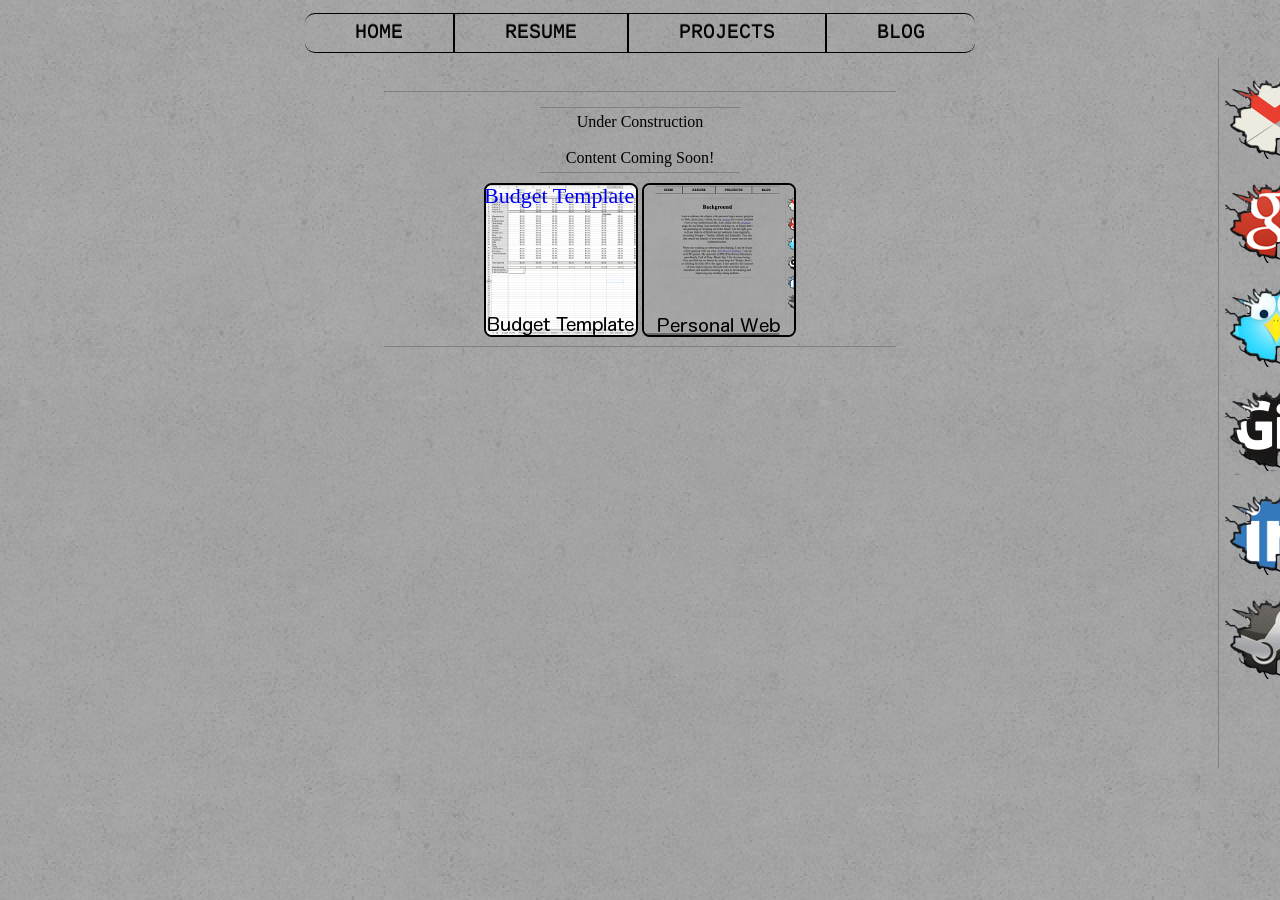
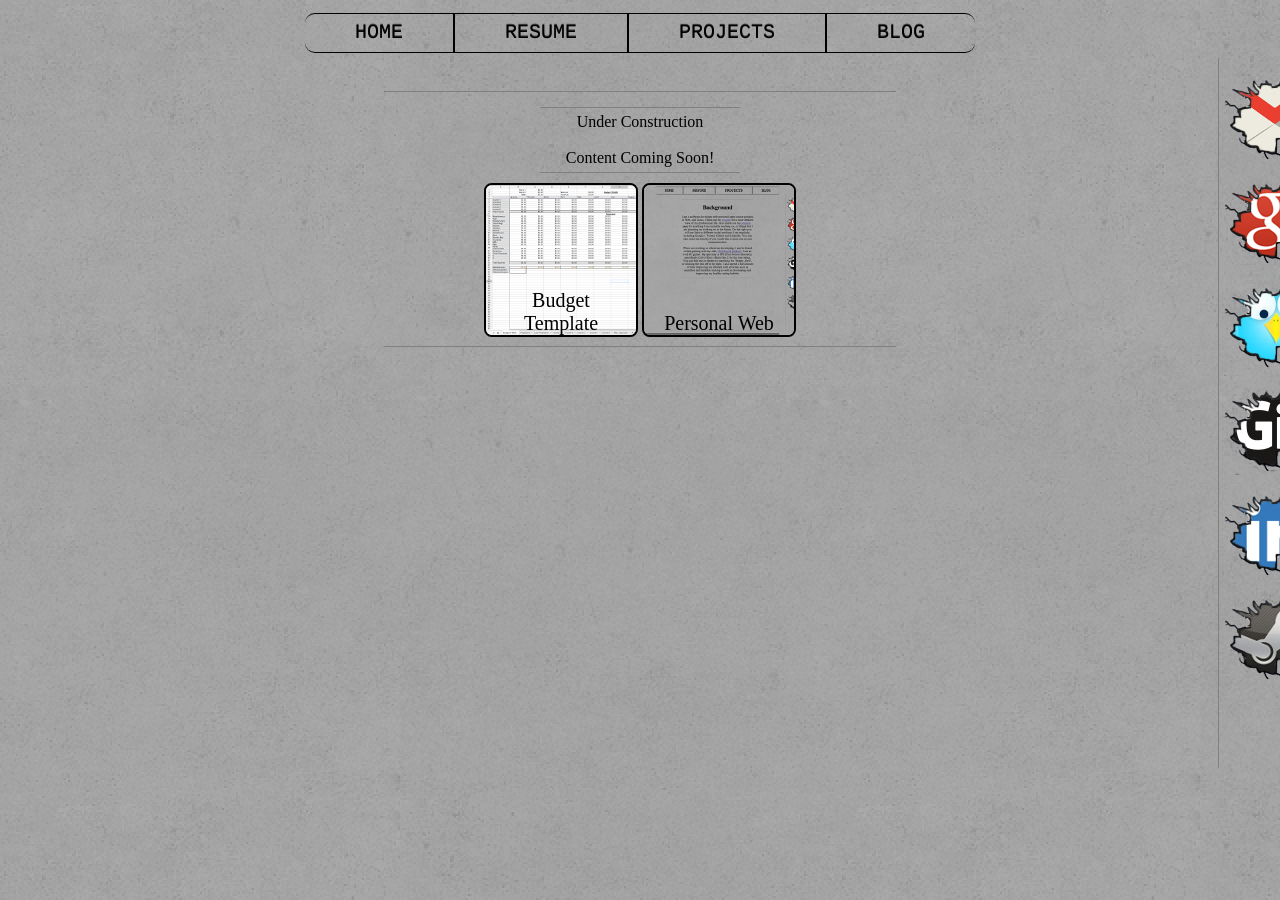
Before and after one commit to mathomastech/mathomastech.github.io, a Jekyll site: the page built from Projects/index.html, in a window 1280 px wide. Built offline with Jekyll 4.4.1, drawn with Linux system fonts in a browser that asks for light colours.

Commit message:
Fixed image text on projects page.

```diff
--- a/Projects/index.html
+++ b/Projects/index.html
@@ -5,10 +5,12 @@ layout: default
 <div class=projectLanding>
 	 <p class="projectLanding">Under Construction<br></br>Content Coming Soon!</p>
 
-     <a  href="https://docs.google.com/spreadsheet/ccc?key=0AnHTaegW0AL-dE15NHhHUkhyREUwSENTWHZqQmFFTlE&usp=sharing" target="_blank">
-     <span class="imageText">Budget Template</span><img class="projectThumb" src="/icons/budgetThumb.png" alt="Budget" title="Budget"/></a>
+     <a class="projectLink"  href="https://docs.google.com/spreadsheet/ccc?key=0AnHTaegW0AL-dE15NHhHUkhyREUwSENTWHZqQmFFTlE&usp=sharing" target="_blank">
+     <span class="imageText">Budget Template</span>
+     <img class="projectThumb" src="/icons/budgetThumb.png" alt="Budget" title="Budget"/></a>
 
- 	 <a href="http://mathomastech.github.io" target="_blank">
-     <img class="projectThumb" src="/icons/personalWebThumb.png" alt="Email" title="Email"/></a>
+ 	 <a class="projectLink" href="http://mathomastech.github.io" target="_blank">
+     <span class="imageText">Personal Web</span>
+     <img class="projectThumb" src="/icons/personalWebThumb.png" alt="Personal Web" title="Email"/></a>
 
 </div>
--- a/css/StyleSheetMain.css
+++ b/css/StyleSheetMain.css
@@ -225,12 +225,23 @@ header{
 	border: 2px solid black;
 	border-radius: 5%;
 	display: inline block;
+	text-align: center;
+}
+
+.projectLink{
+	display: inline block;
+	position: relative;
+	text-align: center;
 }
 
 .imageText{
+	text-align: center;
 	position: absolute;
-	text-align: center;
-	font-size: 22px;
+	font-size: 20px;
+	bottom:5px;
+	color:black;
+	left:10%;
+	right: 10%;
 }
 
 /************  Blog Formatting ***********/
```
Also changed, not shown: icons/budgetThumb.png, icons/personalWebThumb.png, 4 other files.
